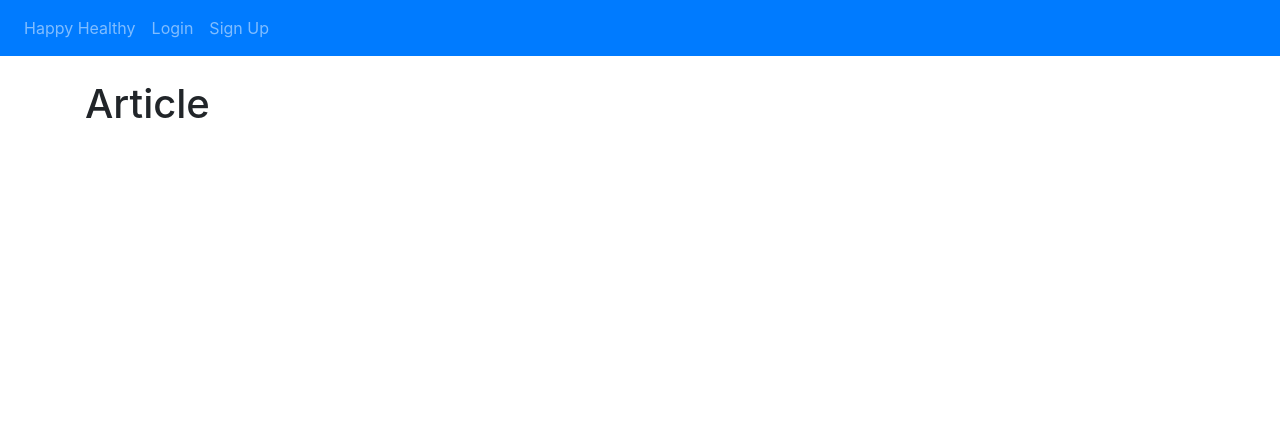
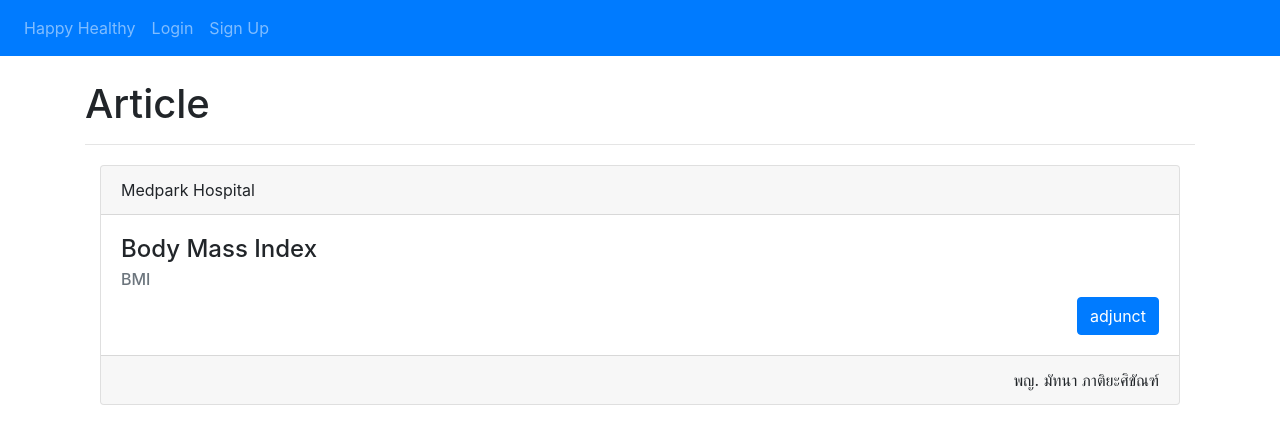
Before and after one commit to Chaapppp/Create-a-website-with-Flask, a Flask app: page /article in a window 1280 px wide. Shown: the top 444 px of the page. Run offline with Flask 3, Linux system fonts and the light colour scheme; some libraries are stand-ins or nearby versions.

Commit message:
Medpark Hospital

```diff
--- a/website/templates/article.html
+++ b/website/templates/article.html
@@ -7,5 +7,21 @@ Article
 {% block content %}
 <br>
   <h1> Article </h1>
+  <hr>
 
+  <div class="container" style="margin-top: 20px;">
+    <div class="card-group">
+      <div class="card">
+        <div class="card-header">Medpark Hospital</div>
+        <div class="card-body">
+          <h4 class="card-title">Body Mass Index</h4>
+          <h6 class="card-subtitle mb-2 text-muted">BMI</h6>
+          <div align="right">
+            <a href="https://www.medparkhospital.com/lifestyles/body-mass-index" class="btn btn-primary">adjunct</a>
+          </div>
+        </div>
+        <div align="right" class="card-footer">พญ. มัทนา ภาติยะศิขัณฑ์</div>
+      </div>
+    </div>
+  </div>
 {% endblock %}
```
